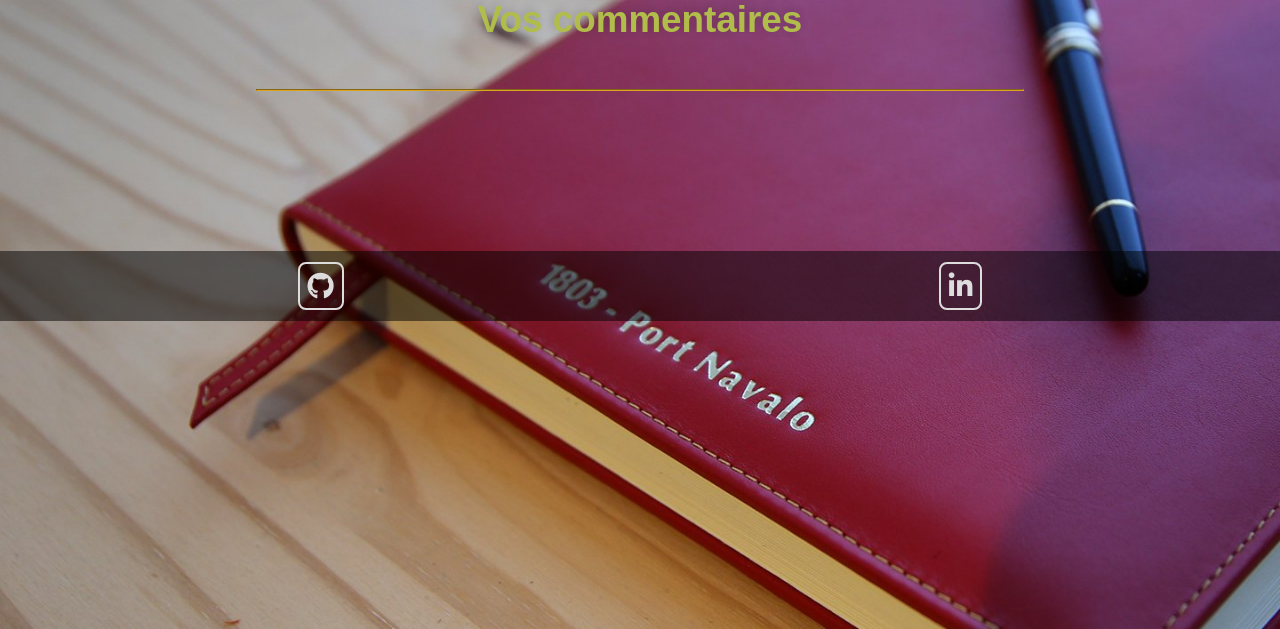
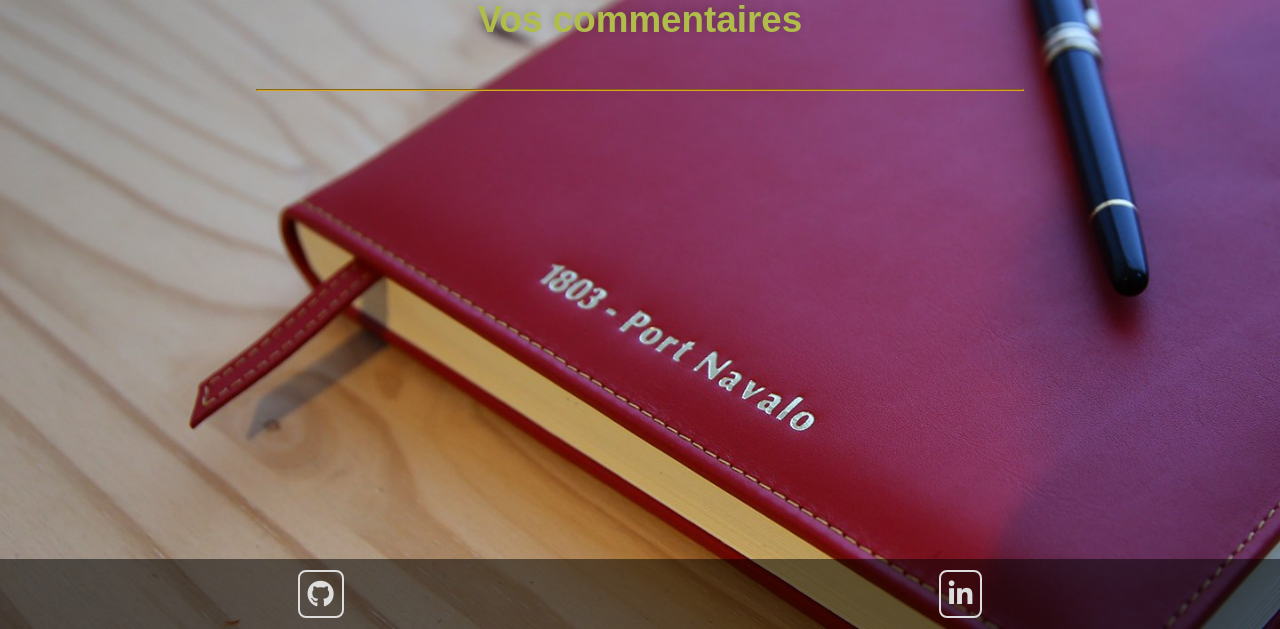
Before and after one commit to felix-hauger/livre-or, a PHP site: page /livre-or.php in a window 1280 px wide. Shown: the part 171-800 px from the top of the page. Run offline with PHP 8.4, Linux system fonts and the light colour scheme; data that the repository does not hold is empty; some libraries are stand-ins or nearby versions.

Commit message:
css/style.css - added min-height to main element in livre-or.php

```diff
--- a/css/style.css
+++ b/css/style.css
@@ -190,6 +190,7 @@ main .comments-container {
     display: flex;
     flex-direction: column;
     align-items: center;
+    min-height: calc(100vh - (160px + 10rem)) ;
 }
 
 main .comments-container h2 {
```
